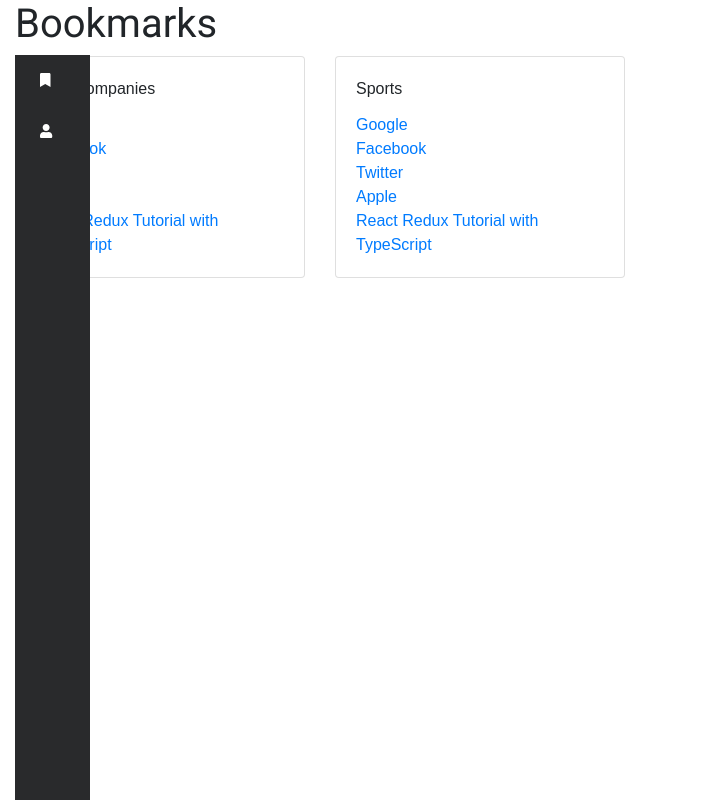
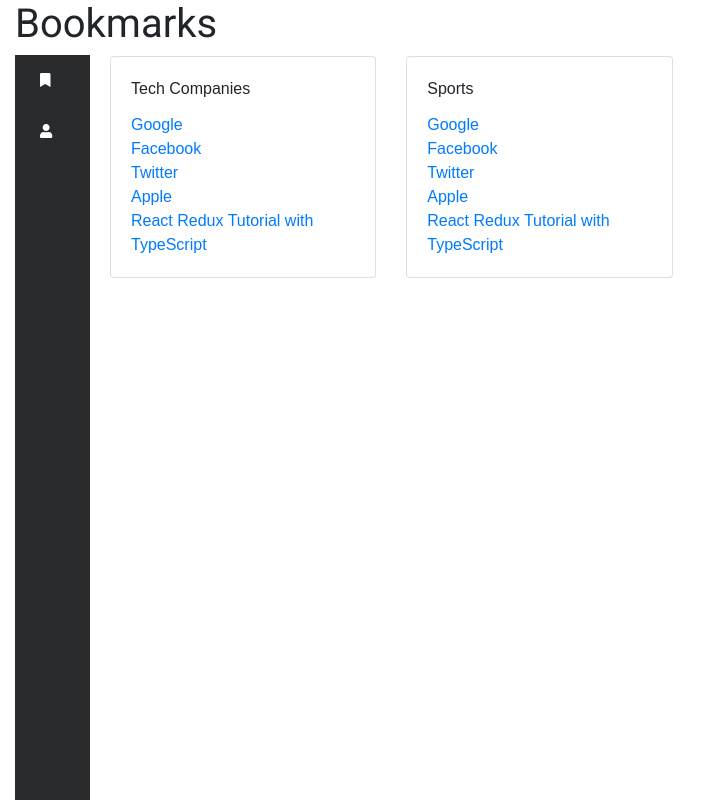
Before and after one commit to bmcveigh/bookmark-web, a React app: page /app in a window 1280 px wide. Shown: the whole page, without its empty margins (0-721 px from the left). Built offline with nearby package versions, Linux system fonts and the light colour scheme; the HTML template or start-up script is replaced by a standard one.

Commit message:
Added SidebarMenuContainer styles.

```diff
--- /dev/null
+++ b/src/modules/Sidebar/containers/SidebarMenuContainer/SidebarMenuContainer.scss
@@ -0,0 +1,7 @@
+.SidebarMenuContainer {
+
+  .Content {
+    margin-left: 95px;
+  }
+
+}
--- a/src/modules/Sidebar/containers/SidebarMenuContainer/SidebarMenuContainer.tsx
+++ b/src/modules/Sidebar/containers/SidebarMenuContainer/SidebarMenuContainer.tsx
@@ -7,10 +7,14 @@
 }
 
 function SidebarMenuContainer(props: ISidebarMenuContainer) {
-  return (
-      <div>
-        <SidebarMenu/>
-        {props.children}
+  const classes = require('./SidebarMenuContainer.scss');
+
+    return (
+      <div className={classes.SidebarMenuContainer}>
+        <SidebarMenu />
+          <div className={classes.Content}>
+              {props.children}
+          </div>
       </div>
   );
 }
```
